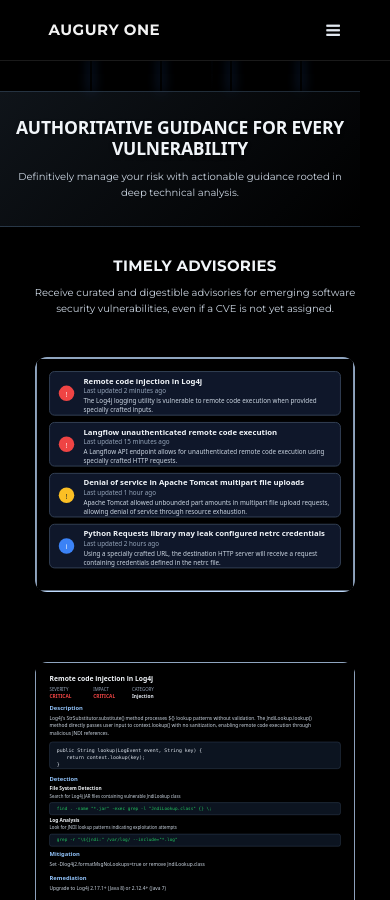
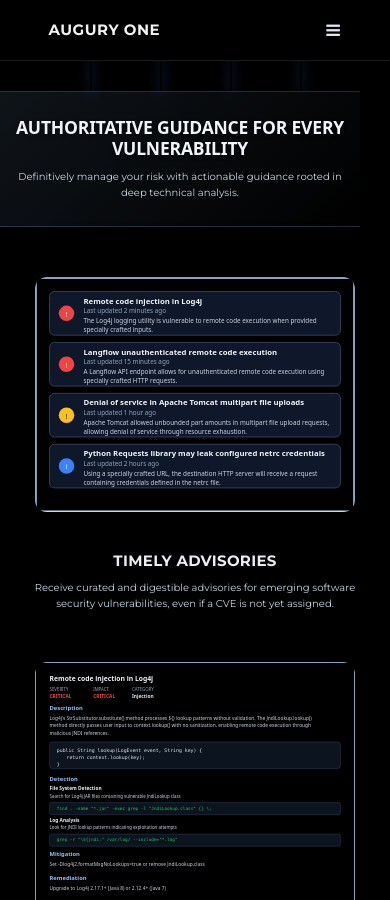
Before and after one commit to AuguryOne/auguryone.github.io, a Jekyll site: the page built from intelligence.html, in a window 390 px wide and 900 px high, scrolled down 809 px. Built offline with Jekyll 4.4.1, drawn with Linux system fonts in a browser that asks for light colours.

```diff
--- a/assets/css/components/common/_platform_feature.scss
+++ b/assets/css/components/common/_platform_feature.scss
@@ -79,12 +79,13 @@
     }
 
     .platform-feature .feature-content {
-        order: 2;
+        order: 2 !important;
         max-width: 500px;
         text-align: center !important;
     }
 
     .platform-feature .feature-animation {
+        order: 1 !important;
         width: 100%;
         max-width: 600px;
         height: 400px;
@@ -107,7 +108,7 @@
     }
 
     .platform-feature .feature-content {
-        order: 2;
+        order: 2 !important;
         max-width: none;
         text-align: center !important;
         padding: 0 1rem;
@@ -125,6 +126,7 @@
     }
 
     .platform-feature .feature-animation {
+        order: 1 !important;
         width: 100%;
         max-width: 100%;
         height: 300px;
```
